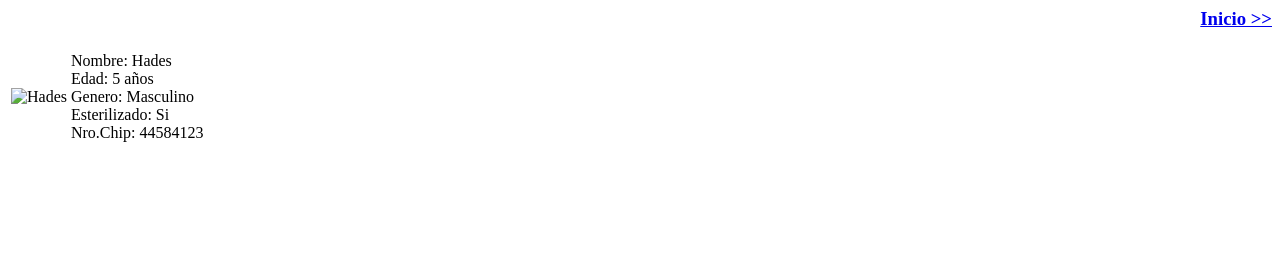
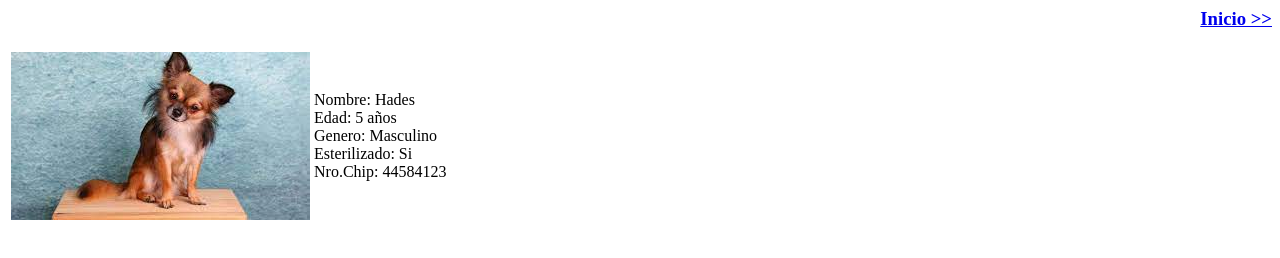
Before and after one commit to mart-godoy/ayuda-a-un-peludo, a plain HTML site: page ayuda-a-un-peludo/perritos/hades.html in a window 1280 px wide. Drawn offline with Linux system fonts and the light colour scheme.

Commit message:
Update hades.html

```diff
--- a/ayuda-a-un-peludo/perritos/hades.html
+++ b/ayuda-a-un-peludo/perritos/hades.html
@@ -7,7 +7,7 @@
         <table>
             <tr>
                 <td>
-                    <img src="IMG/chihuahua.jpg" alt="Hades">
+                    <img src="../IMG/chihuahua.jpg" alt="Hades">
                 </td>
                 <td>
                     Nombre: Hades</br>
```
